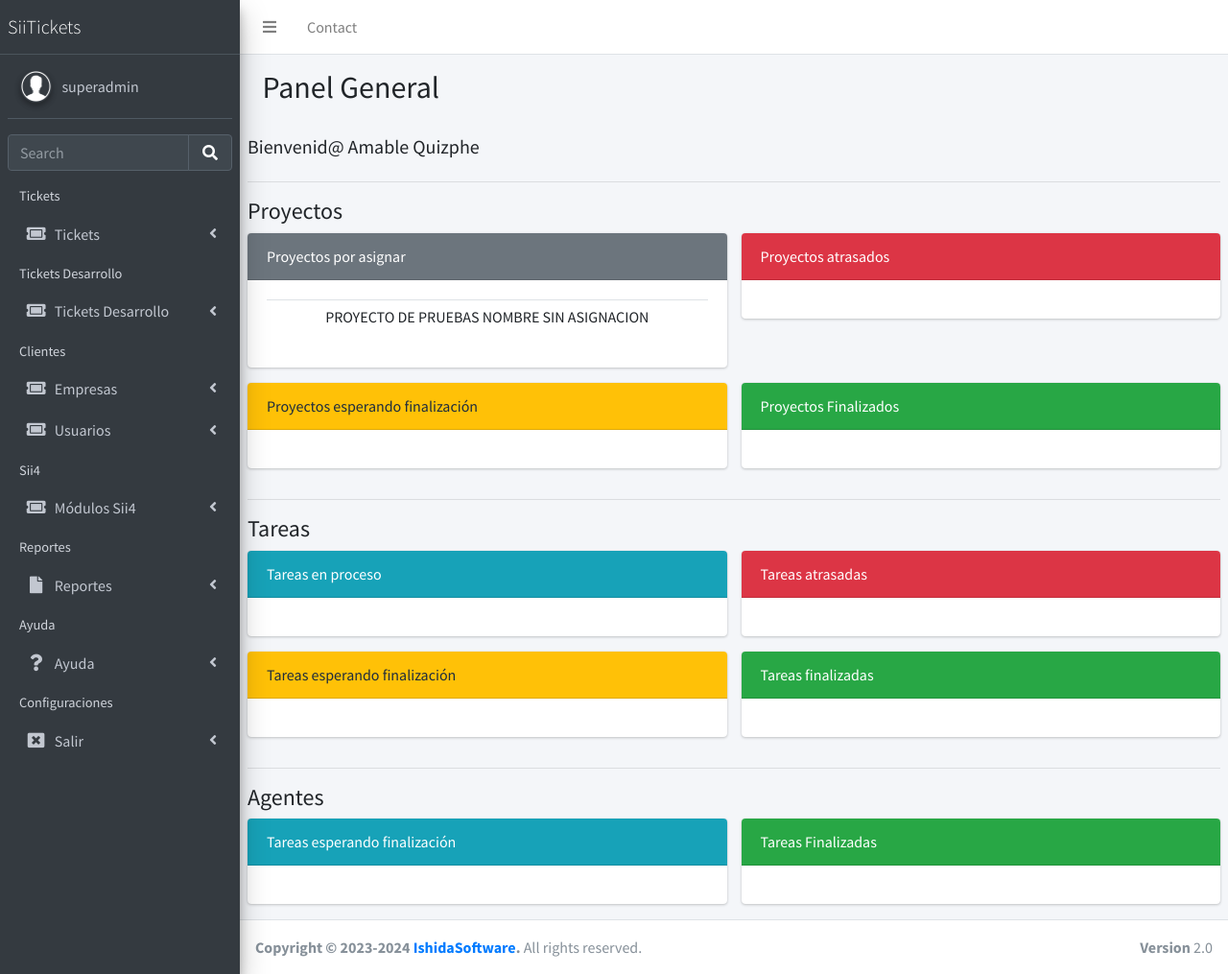
After one commit to caeduardo99/SiiTickets, a Django app: page /view_control_panel in a window 1280 px wide. The commit adds this page. Shown: the whole page at 96% size. Run offline with Django 3.2, Linux system fonts and the light colour scheme; a user stored in the database is signed in; data comes from the database, SQL or seed files in the repository; both versions use the stored data as it was after the commit; some libraries are stand-ins or nearby versions.

Commit message:
Added new vie of Control Panel and Alert

```diff
--- /dev/null
+++ b/soporte/static/dist/utils/controlPanel.js
@@ -0,0 +1,46 @@
+$(document).ready(function () {
+  // VARIABLES PRINCIPALES
+  const textBienvenida = document.getElementById("textBienvenida");
+  const bodyTableProyectos = document.getElementById("bodyTableProyectos");
+
+  let projectPorAgente = [];
+
+  let fullName = `${infoUsuario.Nombre} ${infoUsuario.Apellido}`;
+  textBienvenida.innerHTML = `Bienvenid@ ${
+    infoUsuario.Nombre == null ? infoUsuario.username : fullName
+  }`;
+
+  // CONSULTA A LA VISTA
+  $.ajax({
+    url: "get_tickets_cpanel/",
+    method: "GET",
+    success: function (data) {
+      projectPorAgente = data.project_por_agente;
+
+      projectPorAgente.forEach(function (project) {
+        const row = bodyTableProyectos.insertRow();
+        const cell = row.insertCell();
+
+        cell.innerHTML = project.tituloProyecto;
+        cell.style.textAlign = "center"; // Aplica estilo para centrar el texto
+
+        row.addEventListener("click", function () {
+          console.log(project.idProyecto);
+        });
+
+        row.addEventListener("mouseover", function () {
+          row.style.cursor = "pointer";
+        });
+
+        // Restaura el cursor a su valor predeterminado cuando el puntero sale de la fila
+        row.addEventListener("mouseout", function () {
+          row.style.cursor = "default";
+        });
+      });
+    },
+
+    error: function (error) {
+      console.error("Error al obtener los datos:", error);
+    },
+  });
+});
--- a/soporte/static/dist/utils/desarrollo.js
+++ b/soporte/static/dist/utils/desarrollo.js
@@ -1439,7 +1439,7 @@ $(document).ready(function () {
   btnFinishProject.addEventListener("click", function () {
     $.ajax({
       type: "POST",
-      url: `asignar_agente/${ticketId}`,
+      url: `finalizar_proyecto/${ticketId}`,
       success: function (data) {
         if (data.status == "success") {
           toastr.success(data.status, "Proyecto finalizado con Exito!");
--- a/soporte/templates/base.html
+++ b/soporte/templates/base.html
@@ -69,7 +69,7 @@
                     <img src="{% static 'dist/img/user-white.png' %}" class="img-circle elevation-2" alt="User Image">
                 </div>
                 <div class="info">
-                    <a href="#" id="usuario" class="d-block">{{ nombre_usuario }}</a>
+                    <a href="/#" id="usuario" class="d-block">{{ nombre_usuario }}</a>
                 </div>
             </div>
 
--- /dev/null
+++ b/soporte/templates/panelControl.html
@@ -0,0 +1,131 @@
+{% extends "base.html" %}
+
+{% load static %}
+{% block content %}
+<section class="content-header">
+    <div class="container-fluid">
+        <div class="row mb-2">
+          <div class="col-sm-6">
+            <h2>Panel General</h2>
+          </div>
+        </div>
+      </div><!-- /.container-fluid -->
+</section>
+<div class="content">
+    <div class="row">
+        <div class="col-md-12">
+            <h5 id="textBienvenida"></h5>
+        </div>
+    </div>
+    <hr>
+    <h4>Proyectos</h4>
+    <div class="row g-1">
+        <div class="col-md-6">
+            <div class="card">
+                <div class="card-header text-white bg-secondary">Proyectos por asignar</div>
+                <div class="card-body">
+                    <div class="row g-1">
+                        <div class="col-md-12">
+                            <table class="table table-sm table-hover">
+                                <tbody id="bodyTableProyectos">
+
+                                </tbody>
+                            </table>
+                        </div>
+                    </div>
+                </div>
+            </div>
+        </div>
+        <div class="col-md-6">
+            <div class="card">
+                <div class="card-header text-white bg-danger">Proyectos atrasados</div>
+                <div class="card-body">
+
+                </div>
+            </div>
+        </div>
+    </div>
+    <div class="row g-1">
+        <div class="col-md-6">
+            <div class="card">
+                <div class="card-header text-white bg-warning">Proyectos esperando finalización</div>
+                <div class="card-body">
+
+                </div>
+            </div>
+        </div>
+        <div class="col-md-6">
+            <div class="card">
+                <div class="card-header text-white bg-success">Proyectos Finalizados</div>
+                <div class="card-body">
+
+                </div>
+            </div>
+        </div>
+    </div>
+    <hr>
+    <h4>Tareas</h4>
+    <div class="row g-1">
+        <div class="col-md-6">
+            <div class="card">
+                <div class="card-header text-white bg-info">Tareas en proceso</div>
+                <div class="card-body">
+
+                </div>
+            </div>
+        </div>
+        <div class="col-md-6">
+            <div class="card">
+                <div class="card-header text-white bg-danger">Tareas atrasadas</div>
+                <div class="card-body">
+
+                </div>
+            </div>
+        </div>
+    </div>
+    <div class="row g-1">
+        <div class="col-md-6">
+            <div class="card">
+                <div class="card-header text-white bg-warning">Tareas esperando finalización</div>
+                <div class="card-body">
+
+                </div>
+            </div>
+        </div>
+        <div class="col-md-6">
+            <div class="card">
+                <div class="card-header text-white bg-success">Tareas finalizadas</div>
+                <div class="card-body">
+
+                </div>
+            </div>
+        </div>
+    </div>
+    <hr>
+    <h4>Agentes</h4>
+    <div class="row g-1">
+        <div class="col-md-6">
+            <div class="card">
+                <div class="card-header text-white bg-info">Tareas esperando finalización</div>
+                <div class="card-body">
+
+                </div>
+            </div>
+        </div>
+        <div class="col-md-6">
+            <div class="card">
+                <div class="card-header text-white bg-success">Tareas Finalizadas</div>
+                <div class="card-body">
+
+                </div>
+            </div>
+        </div>
+    </div>
+</div>
+<script src="https://code.jquery.com/jquery-3.6.4.slim.min.js"></script>
+<script src="../static/dist/utils/controlPanel.js"></script>
+<script>
+    // Coloca la información del usuario en una variable global accesible para el JavaScript
+    var infoUsuario = {{ info_user|safe }};
+</script>
+{% endblock %}
--- a/soporte/views.py
+++ b/soporte/views.py
@@ -21,12 +21,12 @@ from .models import TicketSoporte, TicketActualizacion, ModuloSii4, Empresa
 from django.contrib.auth.decorators import user_passes_test
 from django.core.mail import EmailMessage
 from collections import defaultdict
-
+from django.utils import timezone
 
 def login_user(request):
     # Verificar si el usuario ya está autenticado
     if request.user.is_authenticated:
-        return redirect("contact")
+        return redirect("view_control_panel")
 
     if request.method == "POST":
         username = request.POST.get("username")
@@ -194,7 +194,6 @@ def modulos(request):
     }
     return render(request, 'modulos.html', context)
 
-
 @login_required
 def usuariosSolicitantes(request):
     resultados_empresas = empresasjson(request)
@@ -259,6 +258,55 @@ def views_reports(request):
         'estados_tickets' : resultados
     }
     return render(request, 'reportes.html', context)
+
+@login_required
+def get_tickets_cpanel(request):
+    nombre_usuario = request.user.username if request.user.is_authenticated else None
+    # CONSULTA PARA LOS PROYECTOS POR ASIGNAR
+    consulta_proyectos_por_asignar = """
+    SELECT st.id as idProyecto, st.tituloProyecto, st.fechaCreacion, st.fechaAsignacion,
+	au.id as idAgente, au.first_name as NombreAgente, au.last_name as ApellidoAgente
+	FROM soporte_ticketdesarrollo st
+	INNER JOIN auth_user au ON au.id = st.idAgente_id
+	WHERE st.idestado_id = 1
+    """
+    connection = connections['default']
+
+    with connection.cursor() as cursor:
+        cursor.execute(consulta_proyectos_por_asignar)
+        columns = [col[0] for col in cursor.description]
+        resultados_project_por_asignar = [dict(zip(columns, row)) for row in cursor.fetchall()]
+
+    context = {
+        'project_por_agente': resultados_project_por_asignar,
+    }
+
+    return JsonResponse(context, safe=False)
+
+@login_required
+def view_control_panel(request):
+    nombre_usuario = request.user.username if request.user.is_authenticated else None
+
+    consulta_info_agente = """
+    SELECT au.id as idUsuario, au.username, au.first_name as Nombre, au.last_name as Apellido
+	FROM auth_user au
+    WHERE au.username = %s
+    """
+    connection = connections['default']
+
+    # Ejecutar la consulta SQL y obtener los resultados
+    with connection.cursor() as cursor:
+        cursor.execute(consulta_info_agente, [nombre_usuario])
+        columns = [col[0] for col in cursor.description]
+        resultados_info_user = [dict(zip(columns, row)) for row in cursor.fetchall()]
+
+    context = {
+        'nombre_usuario': nombre_usuario,
+        'info_user': resultados_info_user[0],
+    }
+
+    return render(request, 'panelControl.html', context)
+
 
 ########## BACKEND ##################
 
@@ -1671,13 +1719,17 @@ def editar_desarrollo(request):
     pass
 
 @csrf_exempt
-def asignar_agente(request, id_ticket):
+def finalizar_proyecto(request, id_ticket):
     try:
         ticket = TicketDesarrollo.objects.get(id=id_ticket)
 
         if request.method == 'POST':
             estado_finalizado = EstadosTicket.objects.get(id=5)
             ticket.idestado = estado_finalizado
+            # Obtener la fecha y hora actuales
+            fecha_actual = timezone.now()
+            # Asignar la fecha actual a la propiedad fechaFinalizacion
+            ticket.fechaFinalizacion = fecha_actual
             ticket.save()
             return JsonResponse({'status': 'success', 'message': 'Registro actualizado correctamente'})
 
--- a/tickets/urls.py
+++ b/tickets/urls.py
@@ -22,6 +22,7 @@ from django.conf.urls.static import static
 urlpatterns = [
     path('admin/', admin.site.urls),
     path('', views.login_user, name='login'),
+    path('view_control_panel', views.view_control_panel, name='view_control_panel'),
     path('contacto', views.contact, name='contact'),
     path('soporte', views.soporte, name='soporte'),
     path('desarrollo', views.desarrollo, name='desarrollo'),
@@ -44,6 +45,7 @@ urlpatterns = [
     path('ticketsoportescreados/', views.ticketsoportescreados, name='ticketsoportescreados'),
     path('ticketsoportescreadosid/', views.ticketsoportescreadosid, name='ticketsoportescreadosid'),
     path('crear_ticket_soporte/', views.crear_ticket_soporte, name='crear_ticket_soporte'),
+    path('get_tickets_cpanel/', views.get_tickets_cpanel, name='get_tickets_cpanel'),
     path('editar_ticket_soporte/', views.editar_ticket_soporte, name='editar_ticket_soporte'),
 
     path('ticketactualizacioncreados/', views.ticketactualizacioncreados, name='ticketactualizacioncreados'),
@@ -57,7 +59,7 @@ urlpatterns = [
     path('crear_ticket_desarrollo/', views.crear_ticket_desarrollo, name='crear_ticket_desarrollo'),
     path('detalleTicketDesarrollo/<int:ticket_id>/', views.detalleTicketDesarrollo, name='detalleTicketDesarrollo'),
     path('getInfoReport/<int:id_ticket>/', views.getInfoReport, name='getInfoReport'),
-    path('asignar_agente/<int:id_ticket>', views.asignar_agente, name='asignar_agente'),
+    path('finalizar_proyecto/<int:id_ticket>', views.finalizar_proyecto, name='finalizar_proyecto'),
     path('infoAgenteSolicitado/<int:id_agente>/', views.infoAgenteSolicitado, name='infoAgenteSolicitado'),
 
     path('empresascreados/', views.empresascreados, name='empresascreados'),
```
Also changed, not shown: db.sqlite3.
